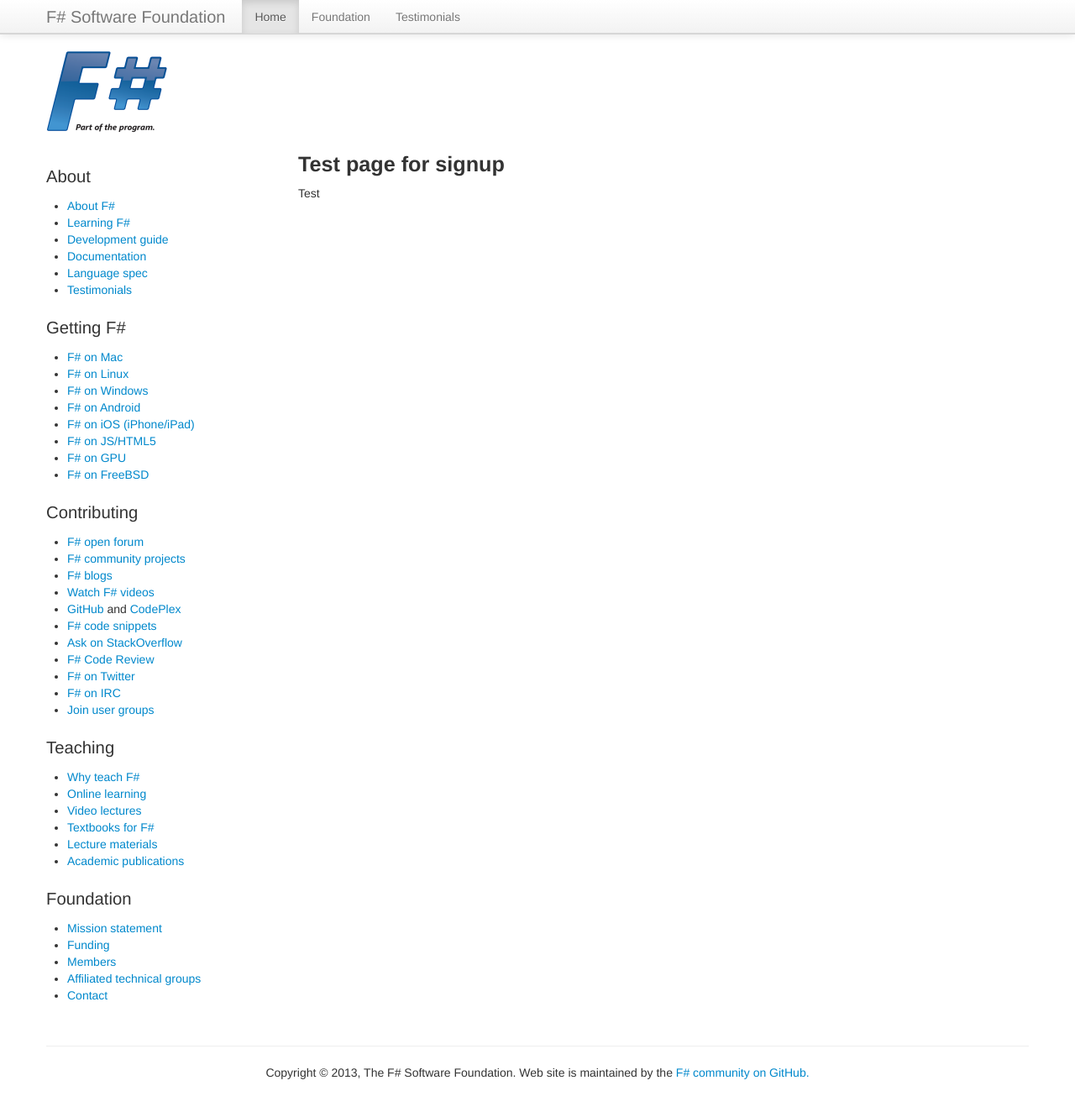
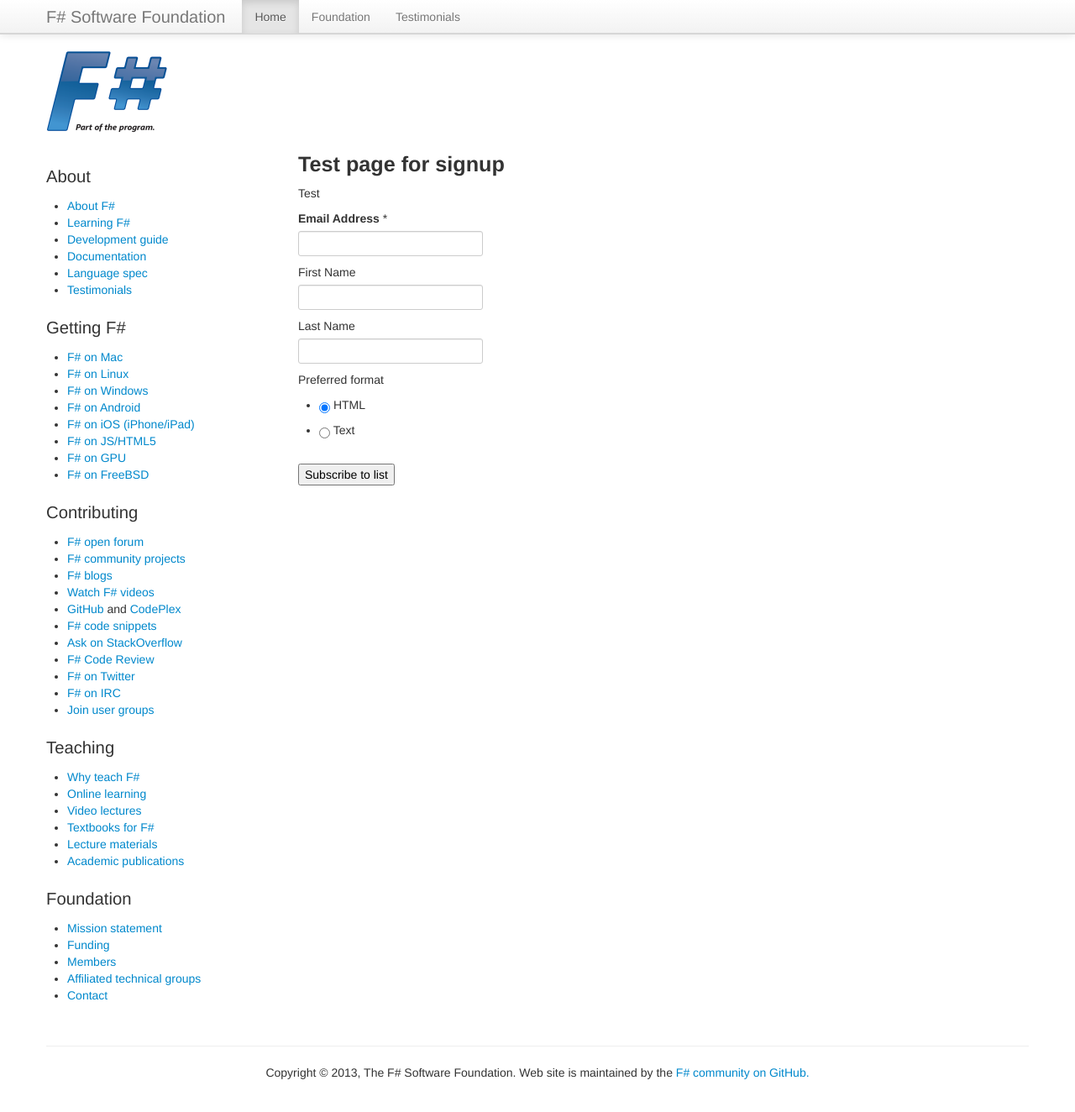
Before and after one commit to fsharp/fsharp.org, a Jekyll site: the page built from technical-groups/signup.md, in a window 1280 px wide and 1337 px high. Shown: the top 1324 px of the window at 84% size. Built offline with Jekyll 4.4.1, drawn with Linux system fonts in a browser that asks for light colours; nearby versions of some CDN libraries; some web fonts are replaced; comment, search, counter and statistics services are not loaded.

Commit message:
Update signup.md

```diff
--- a/technical-groups/signup.md
+++ b/technical-groups/signup.md
@@ -6,3 +6,80 @@
 ## Test page for signup
 
 Test
+
+<div>
+<form action="http://fsharp.us7.list-manage2.com/subscribe/post" method="POST">
+<input type="hidden" name="u" value="ea7c674f32282a4deffc36508">
+<input type="hidden" name="id" value="632e3ee0e6">
+<div id="mergeTable" class="mergeTable">
+
+
+<div class="mergeRow dojoDndItem mergeRow-email" id="mergeRow-0">
+<label for="MERGE0"><strong>Email Address</strong> <span class="asterisk">*</span></label>
+<div class="field-group">
+    <input type="email" autocapitalize="off" autocorrect="off" name="MERGE0" id="MERGE0" size="25" value="">
+
+
+</div>
+
+</div>
+
+
+
+<div class="mergeRow dojoDndItem mergeRow-text" id="mergeRow-1">
+<label for="MERGE1">First Name</label>
+<div class="field-group">
+    <input type="text" name="MERGE1" id="MERGE1" size="25" value="">
+
+
+</div>
+
+</div>
+
+
+
+<div class="mergeRow dojoDndItem mergeRow-text" id="mergeRow-2">
+<label for="MERGE2">Last Name</label>
+<div class="field-group">
+    <input type="text" name="MERGE2" id="MERGE2" size="25" value="">
+
+
+</div>
+
+</div>
+
+
+
+
+
+</div>
+
+
+<div class="mergeRow">
+	<label>Preferred format</label>
+    <div class="field-group groups">
+        <ul class="interestgroup_field radio-group">
+	        <li>
+                <label for="EMAILTYPE_HTML">
+                    <input type="radio" name="EMAILTYPE" id="EMAILTYPE_HTML" value="html" checked>
+                    HTML
+                </label>
+            </li>
+	        <li>
+                <label for="EMAILTYPE_TEXT">
+                    <input type="radio" name="EMAILTYPE" id="EMAILTYPE_TEXT" value="text" >
+                    Text
+                </label>
+            </li>
+        </ul>
+	</div>
+</div>
+
+<br>
+
+<div class="submit_container">
+<input type="submit" class="button" name="submit" value="Subscribe to list">
+</div>
+</form>
+
+</div>
```
